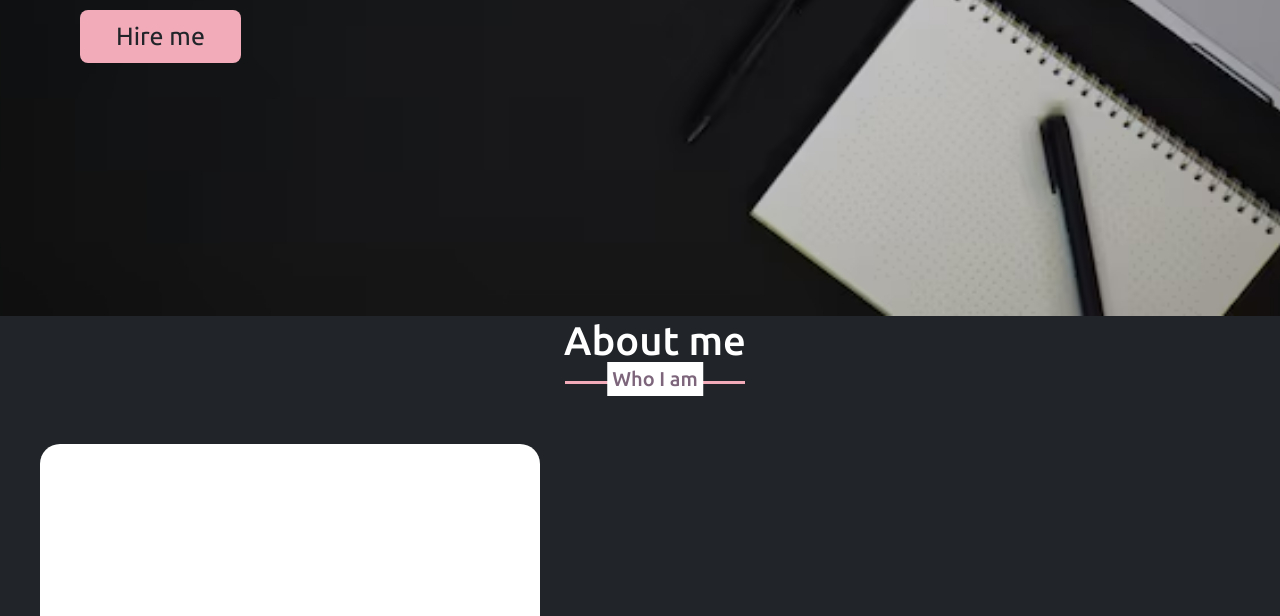
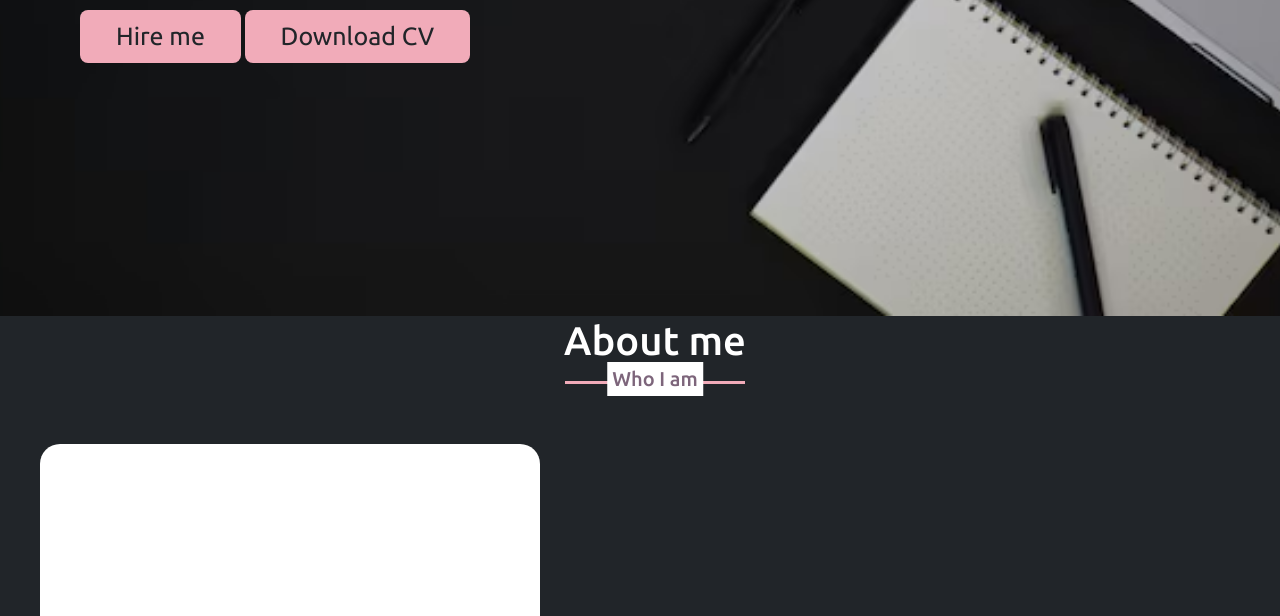
Before and after one commit to Rahul-2148/My-Portfolio, a plain HTML site: page index.html in a window 1280 px wide. Shown: the part 484-1100 px from the top of the page. Drawn offline with nearby package versions, Linux system fonts and the light colour scheme.

Commit message:
Update index.html

```diff
--- a/index.html
+++ b/index.html
@@ -89,6 +89,7 @@
                 </div>
 
                 <a class="hire" href="#contacts">Hire me</a>
+                 <a class="hire" href="./CV file/RahulRajResume (2).pdf" download="">Download CV</a>
 
             </div>
 
```
